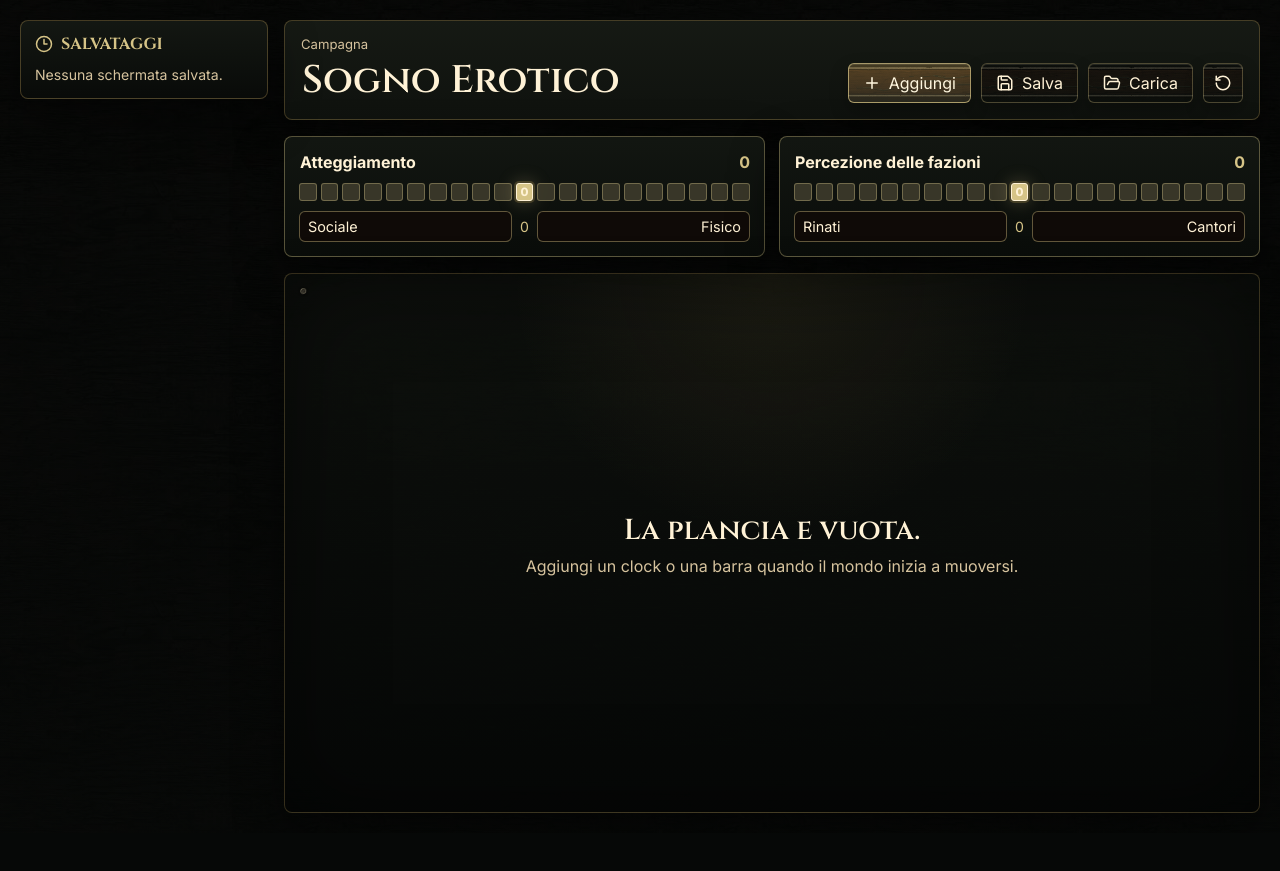
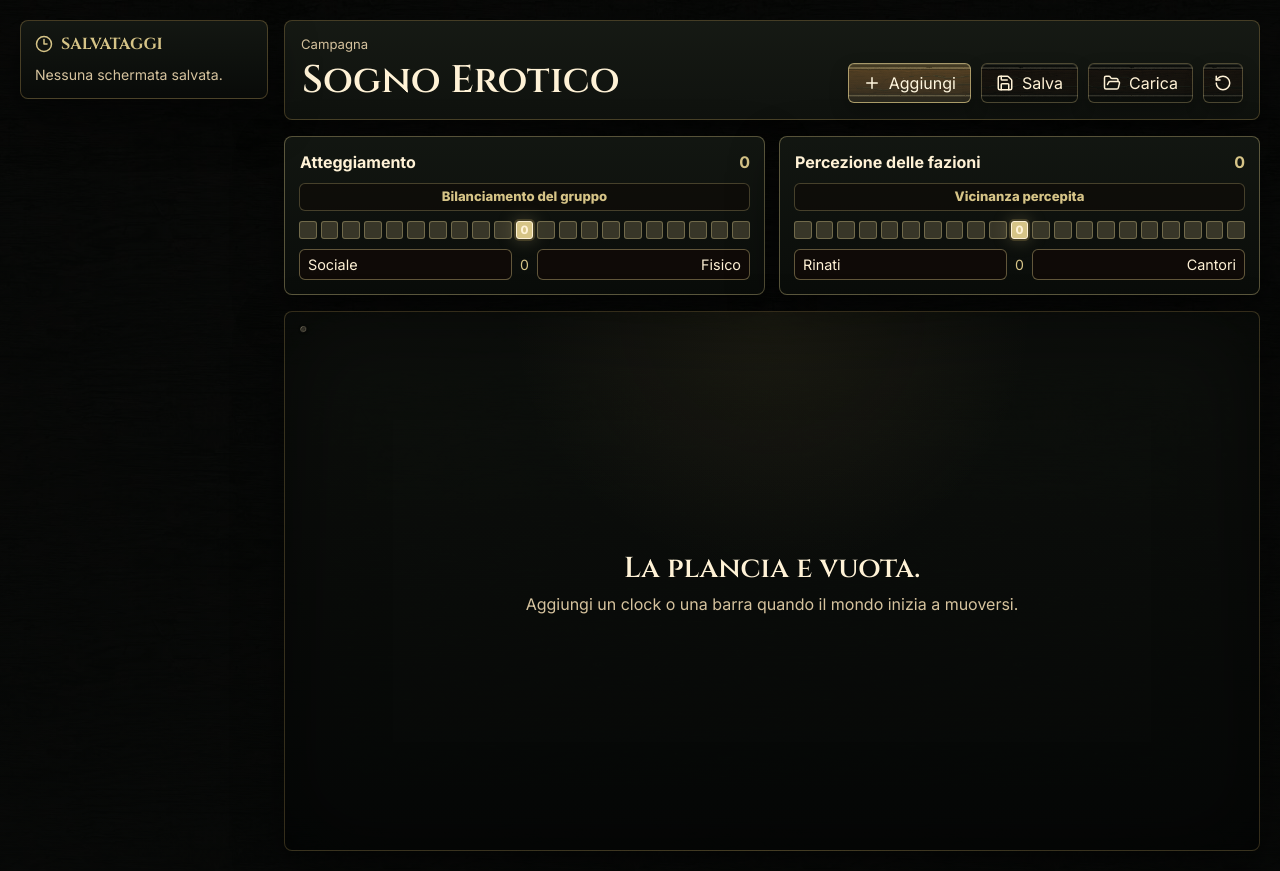
Before and after one commit to Maxilboss93/masterClock, a React (Vite) app: page / in a window 1280 px wide. Before the commit the page ends 833 px from the top, so only its background shows below. Built offline with nearby package versions, Linux system fonts and the light colour scheme.

Commit message:
Add graph labels to cards

```diff
--- a/src/App.tsx
+++ b/src/App.tsx
@@ -38,10 +38,10 @@ function App() {
     draft:
       | ({
           kind: 'clock'
-        } & Pick<Clock, 'type' | 'name' | 'segments' | 'color'>)
+        } & Pick<Clock, 'type' | 'name' | 'graphLabel' | 'segments' | 'color'>)
       | ({
           kind: 'track'
-        } & Pick<BoardTrack, 'name' | 'leftLabel' | 'centerLabel' | 'rightLabel'>),
+        } & Pick<BoardTrack, 'name' | 'graphLabel' | 'leftLabel' | 'centerLabel' | 'rightLabel'>),
   ) => {
     const nextIndex = campaign.clocks.length + campaign.boardTracks.length + 1
 
@@ -49,6 +49,7 @@ function App() {
       const track: BoardTrack = {
         id: `board-track-${Date.now()}`,
         name: draft.name,
+        graphLabel: draft.graphLabel,
         leftLabel: draft.leftLabel,
         centerLabel: draft.centerLabel,
         rightLabel: draft.rightLabel,
@@ -73,6 +74,7 @@ function App() {
       id: `clock-${Date.now()}`,
       type: draft.type,
       name: draft.name,
+      graphLabel: draft.graphLabel,
       segments: draft.segments,
       filled: 0,
       color: draft.color,
--- a/src/components/AddClockModal.tsx
+++ b/src/components/AddClockModal.tsx
@@ -12,12 +12,14 @@ interface AddClockModalProps {
           kind: 'clock'
           type: ClockType
           name: string
+          graphLabel: string
           segments: number
           color: ClockColor
         }
       | {
           kind: 'track'
           name: string
+          graphLabel: string
           leftLabel: string
           centerLabel: string
           rightLabel: string
@@ -31,6 +33,7 @@ export function AddClockModal({ onClose, onCreate }: AddClockModalProps) {
   const [kind, setKind] = useState<AddItemKind>('clock')
   const [type, setType] = useState<ClockType>('pie')
   const [name, setName] = useState('Nuovo clock')
+  const [graphLabel, setGraphLabel] = useState('Avanzamento')
   const [segments, setSegments] = useState(6)
   const [color, setColor] = useState<ClockColor>('gold')
   const [leftLabel, setLeftLabel] = useState('Sinistra')
@@ -48,6 +51,7 @@ export function AddClockModal({ onClose, onCreate }: AddClockModalProps) {
             onCreate({
               kind: 'track',
               name: name.trim() || 'Nuova barra',
+              graphLabel: graphLabel.trim() || 'Barra',
               leftLabel: leftLabel.trim() || 'Sinistra',
               centerLabel: centerLabel.trim() || '0',
               rightLabel: rightLabel.trim() || 'Destra',
@@ -59,6 +63,7 @@ export function AddClockModal({ onClose, onCreate }: AddClockModalProps) {
             kind: 'clock',
             type,
             name: name.trim() || 'Nuovo clock',
+            graphLabel: graphLabel.trim() || 'Grafico',
             segments,
             color,
           })
@@ -79,6 +84,7 @@ export function AddClockModal({ onClose, onCreate }: AddClockModalProps) {
               const nextKind = event.target.value as AddItemKind
               setKind(nextKind)
               setName(nextKind === 'track' ? 'Nuova barra' : 'Nuovo clock')
+              setGraphLabel(nextKind === 'track' ? 'Bilanciamento' : 'Avanzamento')
             }}
           >
             <option value="clock">Clock / grafico</option>
@@ -87,8 +93,13 @@ export function AddClockModal({ onClose, onCreate }: AddClockModalProps) {
         </label>
 
         <label>
-          Nome
+          Titolo card
           <input value={name} onChange={(event) => setName(event.target.value)} />
+        </label>
+
+        <label>
+          Label grafico
+          <input value={graphLabel} onChange={(event) => setGraphLabel(event.target.value)} />
         </label>
 
         {kind === 'clock' ? (
--- a/src/components/ClockToken.tsx
+++ b/src/components/ClockToken.tsx
@@ -96,7 +96,7 @@ export function ClockToken({
         <input
           value={clock.name}
           onChange={(event) => onUpdate(clock.id, { name: event.target.value })}
-          aria-label="Nome clock"
+          aria-label="Titolo card"
         />
         <button
           type="button"
@@ -123,6 +123,13 @@ export function ClockToken({
           )}
         </button>
       </div>
+
+      <input
+        className="graph-label-input"
+        value={clock.graphLabel || clock.name}
+        onChange={(event) => onUpdate(clock.id, { graphLabel: event.target.value })}
+        aria-label="Label grafico"
+      />
 
       <div className="clock-visual">
         {clock.type === 'pie' ? (
--- a/src/components/FixedTracks.tsx
+++ b/src/components/FixedTracks.tsx
@@ -18,10 +18,19 @@ export function FixedTracks({ tracks, onTrackChange }: FixedTracksProps) {
               onChange={(event) =>
                 onTrackChange(track.id, { name: event.target.value })
               }
-              aria-label="Nome barra"
+              aria-label="Titolo barra"
             />
             <strong>{track.value > 0 ? `+${track.value}` : track.value}</strong>
           </div>
+
+          <input
+            className="graph-label-input"
+            value={track.graphLabel || track.name}
+            onChange={(event) =>
+              onTrackChange(track.id, { graphLabel: event.target.value })
+            }
+            aria-label="Label grafico"
+          />
 
           <TrackSquares
             track={track}
--- a/src/components/TrackSquares.tsx
+++ b/src/components/TrackSquares.tsx
@@ -12,7 +12,7 @@ export function TrackSquares({ track, onValueChange }: TrackSquaresProps) {
   )
 
   return (
-    <div className="track-squares" role="group" aria-label={track.name}>
+    <div className="track-squares" role="group" aria-label={track.graphLabel || track.name}>
       {values.map((value) => {
         const isCenter = value === 0
         const isSelected = value === track.value
--- a/src/components/TrackToken.tsx
+++ b/src/components/TrackToken.tsx
@@ -71,7 +71,7 @@ export function TrackToken({
         <input
           value={track.name}
           onChange={(event) => onUpdate(track.id, { name: event.target.value })}
-          aria-label="Nome barra"
+          aria-label="Titolo card"
         />
         <strong>{track.value > 0 ? `+${track.value}` : track.value}</strong>
         <button
@@ -87,6 +87,13 @@ export function TrackToken({
           )}
         </button>
       </div>
+
+      <input
+        className="graph-label-input"
+        value={track.graphLabel || track.name}
+        onChange={(event) => onUpdate(track.id, { graphLabel: event.target.value })}
+        aria-label="Label grafico"
+      />
 
       <TrackSquares
         track={track}
--- a/src/state/defaultCampaign.ts
+++ b/src/state/defaultCampaign.ts
@@ -7,6 +7,7 @@ export const defaultCampaign: CampaignState = {
     {
       id: 'attitude',
       name: 'Atteggiamento',
+      graphLabel: 'Bilanciamento del gruppo',
       leftLabel: 'Sociale',
       centerLabel: '0',
       rightLabel: 'Fisico',
@@ -17,6 +18,7 @@ export const defaultCampaign: CampaignState = {
     {
       id: 'factions',
       name: 'Percezione delle fazioni',
+      graphLabel: 'Vicinanza percepita',
       leftLabel: 'Rinati',
       centerLabel: '0',
       rightLabel: 'Cantori',
--- a/src/state/jsonPersistence.ts
+++ b/src/state/jsonPersistence.ts
@@ -29,6 +29,7 @@ function validateTrack(value: unknown): Track | null {
   const {
     id,
     name,
+    graphLabel,
     leftLabel,
     centerLabel,
     rightLabel,
@@ -50,7 +51,17 @@ function validateTrack(value: unknown): Track | null {
     return null
   }
 
-  return { id, name, leftLabel, centerLabel, rightLabel, min, max, value: current }
+  return {
+    id,
+    name,
+    graphLabel: isString(graphLabel) ? graphLabel : name,
+    leftLabel,
+    centerLabel,
+    rightLabel,
+    min,
+    max,
+    value: current,
+  }
 }
 
 function validateClock(value: unknown): Clock | null {
@@ -62,6 +73,7 @@ function validateClock(value: unknown): Clock | null {
     id,
     type,
     name,
+    graphLabel,
     segments,
     filled,
     color,
@@ -99,6 +111,7 @@ function validateClock(value: unknown): Clock | null {
     id,
     type: type as ClockType,
     name,
+    graphLabel: isString(graphLabel) ? graphLabel : name,
     segments: normalizedSegments,
     filled: Math.min(Math.max(Math.round(filled), 0), normalizedSegments),
     color: color as ClockColor,
--- a/src/styles/app.css
+++ b/src/styles/app.css
@@ -228,6 +228,24 @@
   background: transparent;
   padding: 0;
   font-weight: 700;
+}
+
+.graph-label-input {
+  width: 100%;
+  min-width: 0;
+  color: var(--gold-soft);
+  background: rgb(16 11 7 / 0.54);
+  border-color: rgb(214 196 135 / 0.28);
+  padding: 0.32rem 0.45rem;
+  font-size: 0.82rem;
+  font-weight: 800;
+  line-height: 1.2;
+  text-align: center;
+  text-overflow: ellipsis;
+}
+
+.track-card .graph-label-input {
+  margin-bottom: 10px;
 }
 
 .track-squares {
--- a/src/types/campaign.ts
+++ b/src/types/campaign.ts
@@ -7,6 +7,7 @@ export type ClockSize = 'small' | 'medium' | 'large'
 export interface Track {
   id: string
   name: string
+  graphLabel: string
   leftLabel: string
   centerLabel: string
   rightLabel: string
@@ -29,6 +30,7 @@ export interface Clock {
   id: string
   type: ClockType
   name: string
+  graphLabel: string
   segments: number
   filled: number
   color: ClockColor
```
Also changed, not shown: 1 other file (tests, documents, lock files or other folders).
